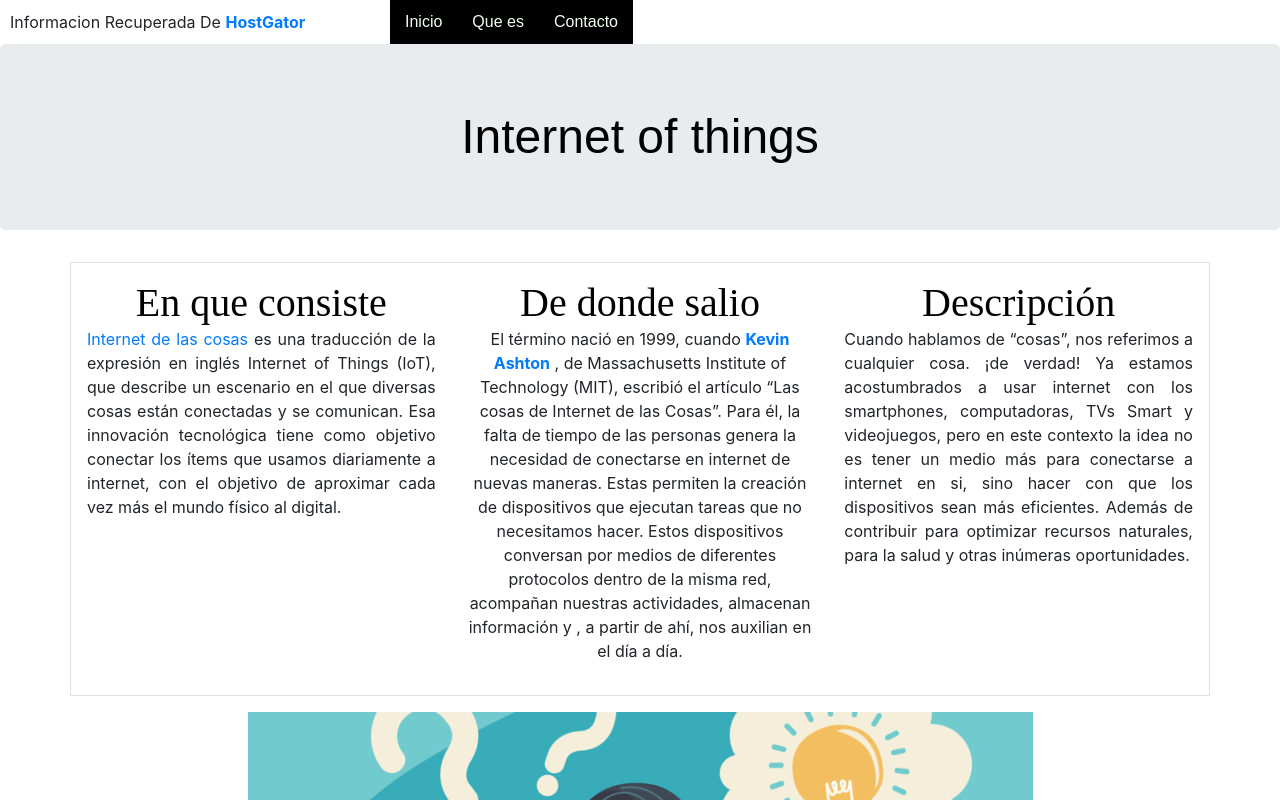
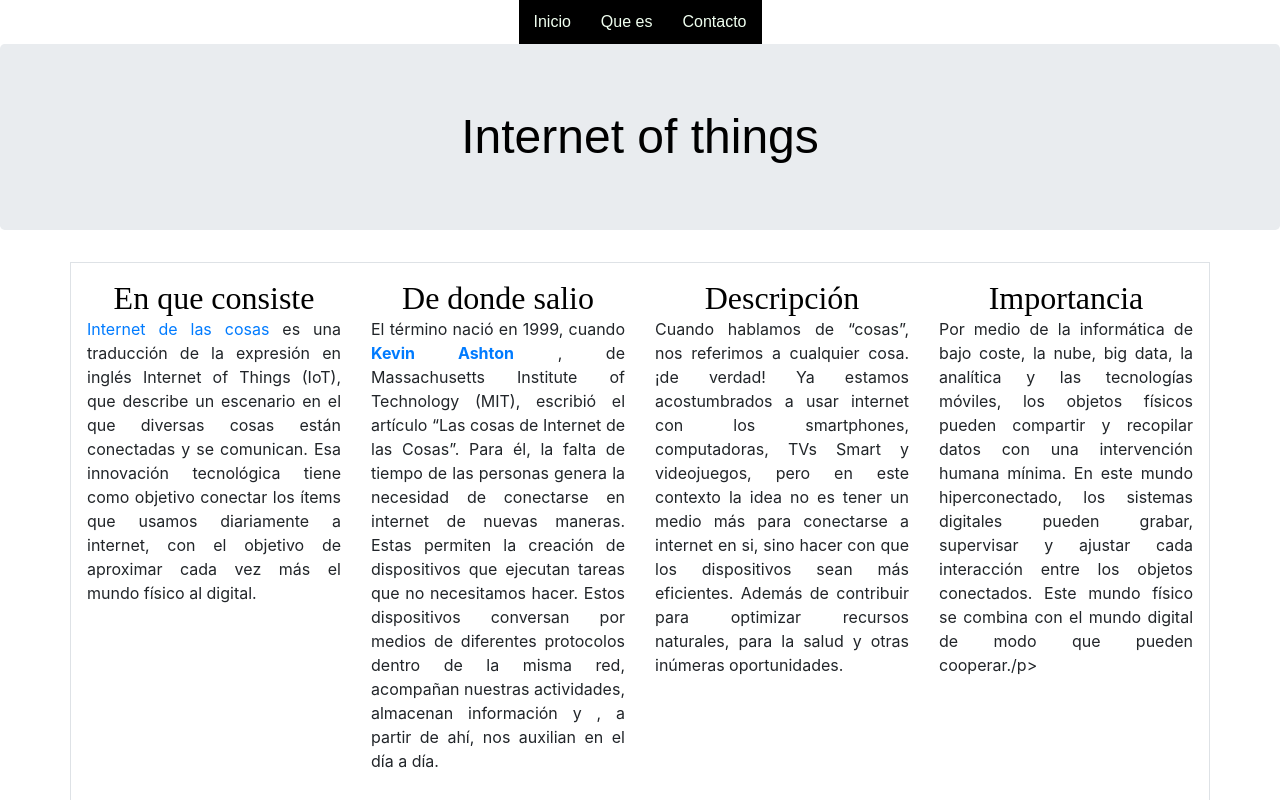
Before and after one commit to Oswaldo-Dz/oswaldo-dz.github.io, a plain HTML site: page Que es.html in a window 1280 px wide. Shown: the top 800 px of the page. Drawn offline with nearby package versions, Linux system fonts and the light colour scheme.

Commit message:
Menu-centrado-Pagina GRID

```diff
--- a/Que es.html
+++ b/Que es.html
@@ -35,17 +35,21 @@
     </div>
     <div class="container p-3 my-3 border">
         <div class="row">
-          <div class="col-sm-4">
+          <div class="col-12 col-sm-6 col-md-3">
             <h3 class="sub-title text-center">En que consiste</h3>
-            <p class="text-justify tex-lg-center"><a href="https://hipertextual.com/archivo/2014/10/internet-cosas/" target="_blank">Internet de las cosas</a></b> es una traducción de la expresión en inglés Internet of Things (IoT), que describe un escenario en el que diversas cosas están conectadas y se comunican. Esa innovación tecnológica tiene como objetivo conectar los ítems que usamos diariamente a internet, con el objetivo de aproximar cada vez más el mundo físico al digital.</p>
+            <p class="text-justify tex-md-center"><a href="https://hipertextual.com/archivo/2014/10/internet-cosas/" target="_blank">Internet de las cosas</a></b> es una traducción de la expresión en inglés Internet of Things (IoT), que describe un escenario en el que diversas cosas están conectadas y se comunican. Esa innovación tecnológica tiene como objetivo conectar los ítems que usamos diariamente a internet, con el objetivo de aproximar cada vez más el mundo físico al digital.</p>
           </div>
-          <div class="col-sm-4">
+          <div class="col-12  col-sm-6 col-md-3 mb-4">
             <h3 class="sub-title text-center">De donde salio</h3>
-            <p class="text-justify text-lg-center">El término nació en 1999, cuando <b><a href="http://www.eexcellence.es/index.php/expertos-en-gestion/kevin-ashton-un-tecnologo-visionario" target="_blank"> Kevin Ashton</a></b> , de Massachusetts Institute of Technology (MIT), escribió el artículo “Las cosas de Internet de las Cosas”. Para él, la falta de tiempo de las personas genera la necesidad de conectarse en internet de nuevas maneras. Estas permiten la creación de dispositivos que ejecutan tareas que no necesitamos hacer. Estos dispositivos conversan por medios de diferentes protocolos dentro de la misma red, acompañan nuestras actividades, almacenan información y , a partir de ahí, nos auxilian en el día a día.</p>
+            <p class="text-justify tex-md-center">El término nació en 1999, cuando <b><a href="http://www.eexcellence.es/index.php/expertos-en-gestion/kevin-ashton-un-tecnologo-visionario" target="_blank"> Kevin Ashton</a></b> , de Massachusetts Institute of Technology (MIT), escribió el artículo “Las cosas de Internet de las Cosas”. Para él, la falta de tiempo de las personas genera la necesidad de conectarse en internet de nuevas maneras. Estas permiten la creación de dispositivos que ejecutan tareas que no necesitamos hacer. Estos dispositivos conversan por medios de diferentes protocolos dentro de la misma red, acompañan nuestras actividades, almacenan información y , a partir de ahí, nos auxilian en el día a día.</p>
           </div>
-          <div class="col-sm-4">
+          <div class="col-12 col-sm-6 col-md-3 mb-4">
             <h3 class="sub-title text-center">Descripción</h3>
             <p class="text-justify tex-md-center">Cuando hablamos de “cosas”, nos referimos a cualquier cosa. ¡de verdad! Ya estamos acostumbrados a usar internet con los smartphones, computadoras, TVs Smart y  videojuegos, pero en este contexto la idea no es tener un medio más para conectarse a internet en si, sino hacer con que los dispositivos sean más eficientes. Además de contribuir para optimizar recursos naturales, para la salud y otras inúmeras oportunidades.</p>
+          </div>
+          <div class="col-12 col-sm-6 col-md-3 mb-4">
+            <h3 class="sub-title text-center">Importancia</h3>
+            <p class="text-justify tex-md-center">Por medio de la informática de bajo coste, la nube, big data, la analítica y las tecnologías móviles, los objetos físicos pueden compartir y recopilar datos con una intervención humana mínima. En este mundo hiperconectado, los sistemas digitales pueden grabar, supervisar y ajustar cada interacción entre los objetos conectados. Este mundo físico se combina con el mundo digital de modo que pueden cooperar./p>
           </div>
         </div>
         <script src="https://code.jquery.com/jquery-3.4.1.slim.min.js" integrity="sha384-J6qa4849blE2+poT4WnyKhv5vZF5SrPo0iEjwBvKU7imGFAV0wwj1yYfoRSJoZ+n" crossorigin="anonymous"></script>
@@ -54,9 +58,7 @@
     </div>
     <div class="text-center">
       <img src="/Fotos/Thinking.jpg" class="img-fluid">
-    <div class="text-front">
-      <p class="text-capitalize">Informacion recuperada de <b><a href="https://www.hostgator.mx/blog/internet-de-las-cosas/" target="_blank">HostGator</a></p></b>
-    </div>
+      <p class="text-left">Informacion recuperada de <b><a href="https://www.hostgator.mx/blog/internet-de-las-cosas/" target="_blank">HostGator</a></p></b>
     </div>
 </body>
 </html>
--- a/css/style.css
+++ b/css/style.css
@@ -10,6 +10,7 @@
 }
 ul, ol {
     list-style: none;
+    justify-content: center;
 }
 .nav li a {
     background-color: black;
@@ -63,7 +64,7 @@ h2.sub-title.text-center{
 }
 h3.sub-title.text-center{
 margin: 0 auto;
-font-size:2.5rem;
+font-size:2rem;
 text-align: center;
 font-family:"Times New Roman, Times, serif";
 color: black;
```
